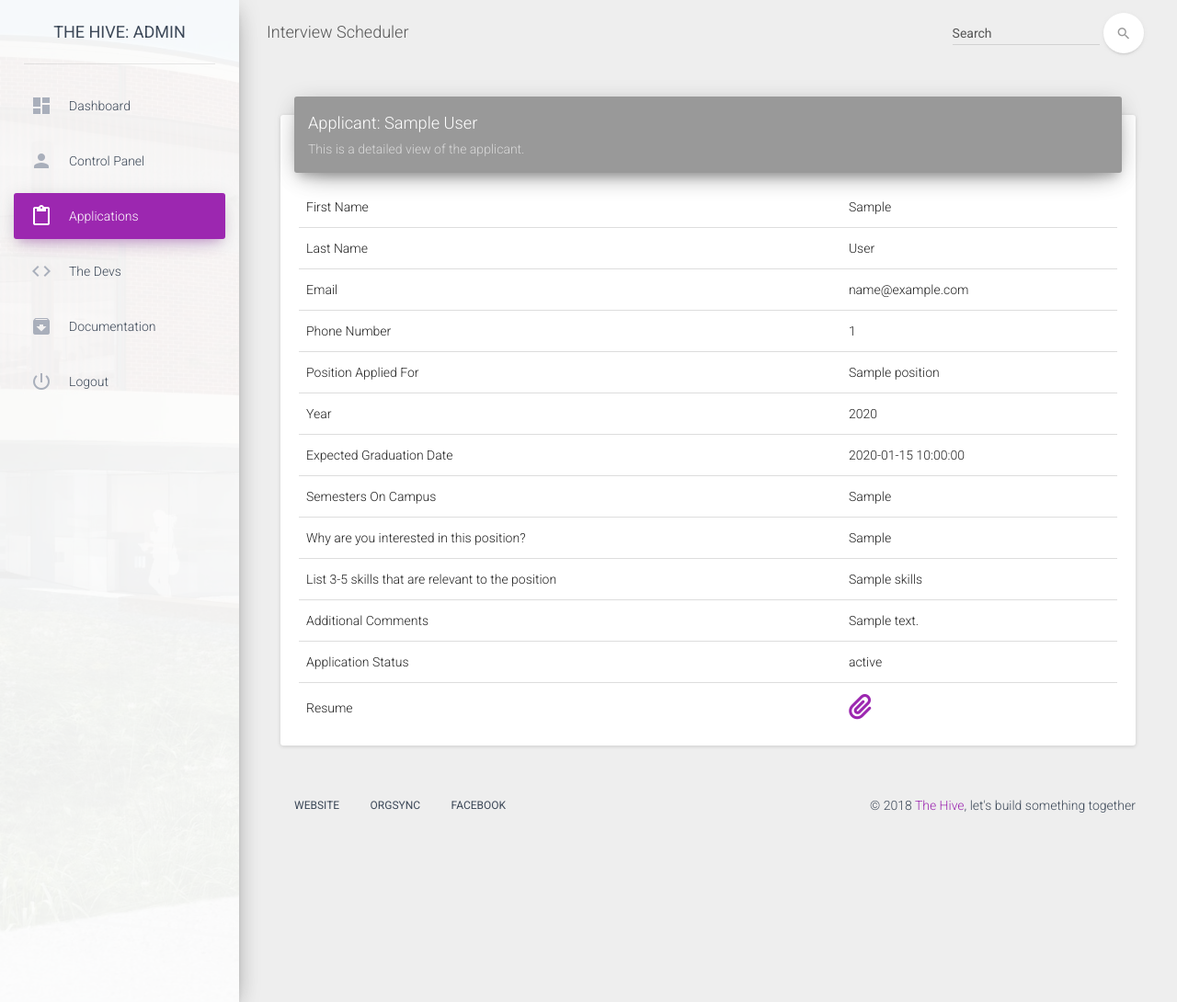
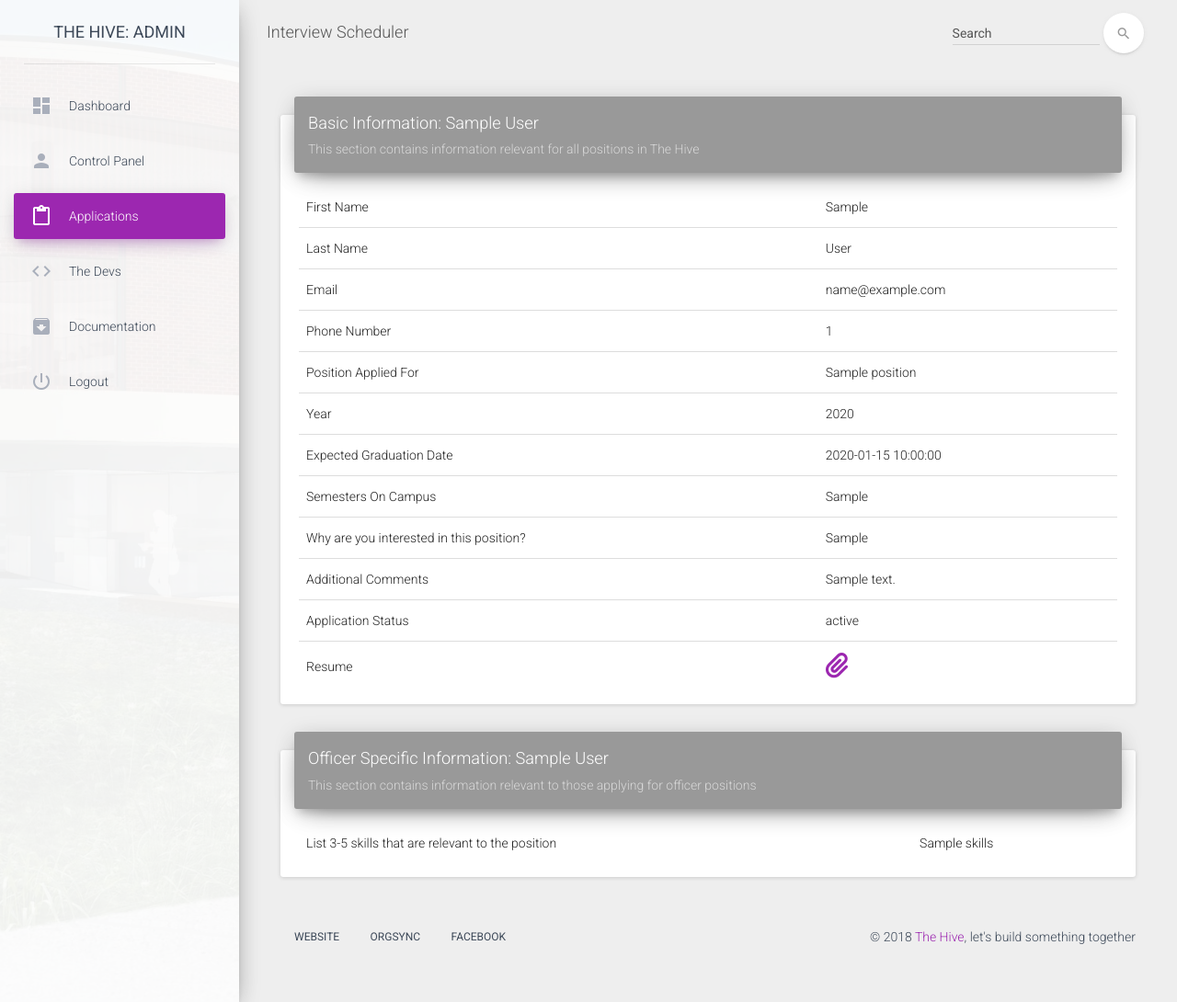
Before and after one commit to RandyDeng/InterviewScheduler, a Flask app: template app/admin/templates/applications_applicant.html in a window 1280 px wide. Shown: the whole page at 92% size. Run offline with Flask 2, Linux system fonts and the light colour scheme; the template is opened without the code that fills it: most values are stand-ins (such as "Sample title", 1, 10 or a date in 2020); some libraries are stand-ins or nearby versions.

Commit message:
Seperated general information and officer specific information

```diff
--- a/app/admin/templates/applications_applicant.html
+++ b/app/admin/templates/applications_applicant.html
@@ -7,8 +7,8 @@
         <div class="container-fluid">
             <div class="card">
                 <div class="card-header" data-background-color={{ color }}>
-                    <h4 class="title">Applicant: {{ applicant.first_name }} {{ applicant.last_name }}</h4>
-                    <p class="category">This is a detailed view of the applicant.</p>
+                    <h4 class="title">Basic Information: {{ applicant.first_name }} {{ applicant.last_name }}</h4>
+                    <p class="category">This section contains information relevant for all positions in The Hive</p>
                 </div>
                 <div class="card-content table-responsive">
                     <table class="table table-hover">
@@ -52,12 +52,6 @@
                                 {% endautoescape %}
                             </tr>
                             <tr>
-                                <td>List 3-5 skills that are relevant to the position</td>
-                                {% autoescape false %}
-                                <td>{{ applicant.skills | replace("\n", "<br>") }}</td>
-                                {% endautoescape %}
-                            </tr>
-                            <tr>
                                 <td>Additional Comments</td>
                                 {% autoescape false %}
                                 <td>{{ applicant.comments | replace("\n", "<br>") }}</td>
@@ -75,5 +69,25 @@
                 </div>
             </div>
         </div>
+        <div class="container-fluid">
+            <div class="card">
+                <div class="card-header" data-background-color={{ color }}>
+                    <h4 class="title">Officer Specific Information: {{ applicant.first_name }} {{ applicant.last_name }}</h4>
+                    <p class="category">This section contains information relevant to those applying for officer positions</p>
+                </div>
+                <div class="card-content table-responsive">
+                    <table class="table table-hover">
+                        <tbody>
+                            <tr>
+                                <td>List 3-5 skills that are relevant to the position</td>
+                                {% autoescape false %}
+                                <td>{{ applicant.skills | replace("\n", "<br>") }}</td>
+                                {% endautoescape %}
+                            </tr>
+                        </tbody>
+                    </table>
+                </div>
+            </div>
+        </div>
     </div>
 {% endblock %}
```
